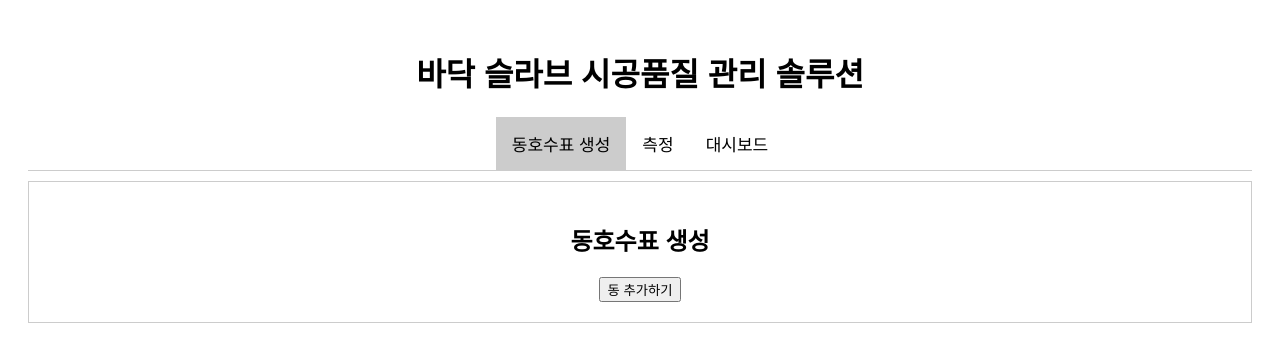
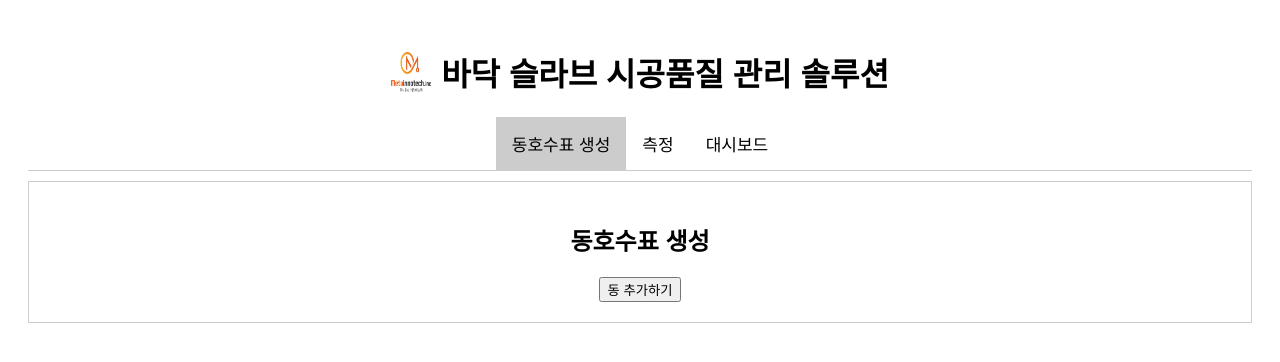
Before and after one commit to tlsdlcl43/solution, a plain HTML site: page index.html in a window 1280 px wide. Drawn offline with nearby package versions, Linux system fonts and the light colour scheme.

Commit message:
Add files via upload

```diff
--- a/index.html
+++ b/index.html
@@ -9,7 +9,11 @@
     <script src="https://cdn.jsdelivr.net/npm/chart.js"></script>
 </head>
 <body>
+<div class="header">
+    <img src="로고이미지.png" alt="로고 이미지" class="logo">
     <h1>바닥 슬라브 시공품질 관리 솔루션</h1>
+</div>
+
 
     <!-- 탭 내비게이션 -->
     <div class="tab">
--- a/script.js
+++ b/script.js
@@ -121,6 +121,13 @@ const maxChartPoints = 50; // 그래프에 표시할 최대 데이터 포인트
 
 function initializeDecibelChart() {
     const ctx = document.getElementById('decibelChart').getContext('2d');
+
+    // 기존 차트가 있으면 삭제
+    if (decibelChart) {
+        decibelChart.destroy();
+    }
+
+    // 새 차트 생성
     decibelChart = new Chart(ctx, {
         type: 'line',
         data: {
@@ -163,6 +170,9 @@ document.getElementById('startButton').addEventListener('click', async () => {
     noiseMeasurementRunning = true;
     decibelData = [];
     document.getElementById('decibelDisplay').textContent = '-- dB';
+
+    // 매번 측정 시작할 때 새 차트를 초기화
+    initializeDecibelChart();
 
     // 마이크를 이용해 소음 측정 시작
     try {
@@ -210,6 +220,7 @@ document.getElementById('startButton').addEventListener('click', async () => {
         alert('마이크 권한이 필요합니다.');
     }
 });
+
 
 document.getElementById('stopButton').addEventListener('click', () => {
     noiseMeasurementRunning = false;
--- a/styles.css
+++ b/styles.css
@@ -2,6 +2,20 @@ body {
     font-family: Arial, sans-serif;
     text-align: center;
     padding: 20px;
+}
+
+/* 로고 이미지와 제목 정렬 */
+.header {
+    display: flex;
+    align-items: center; /* 세로로 가운데 정렬 */
+    justify-content: center;
+    gap: 10px; /* 제목과 로고 사이의 간격 */
+}
+
+/* 로고 이미지 크기 조정 */
+.logo {
+    width: 40px; /* 로고 너비를 줄임 */
+    height: 40px; /* 로고 높이를 줄임 */
 }
 
 .tab {
```
